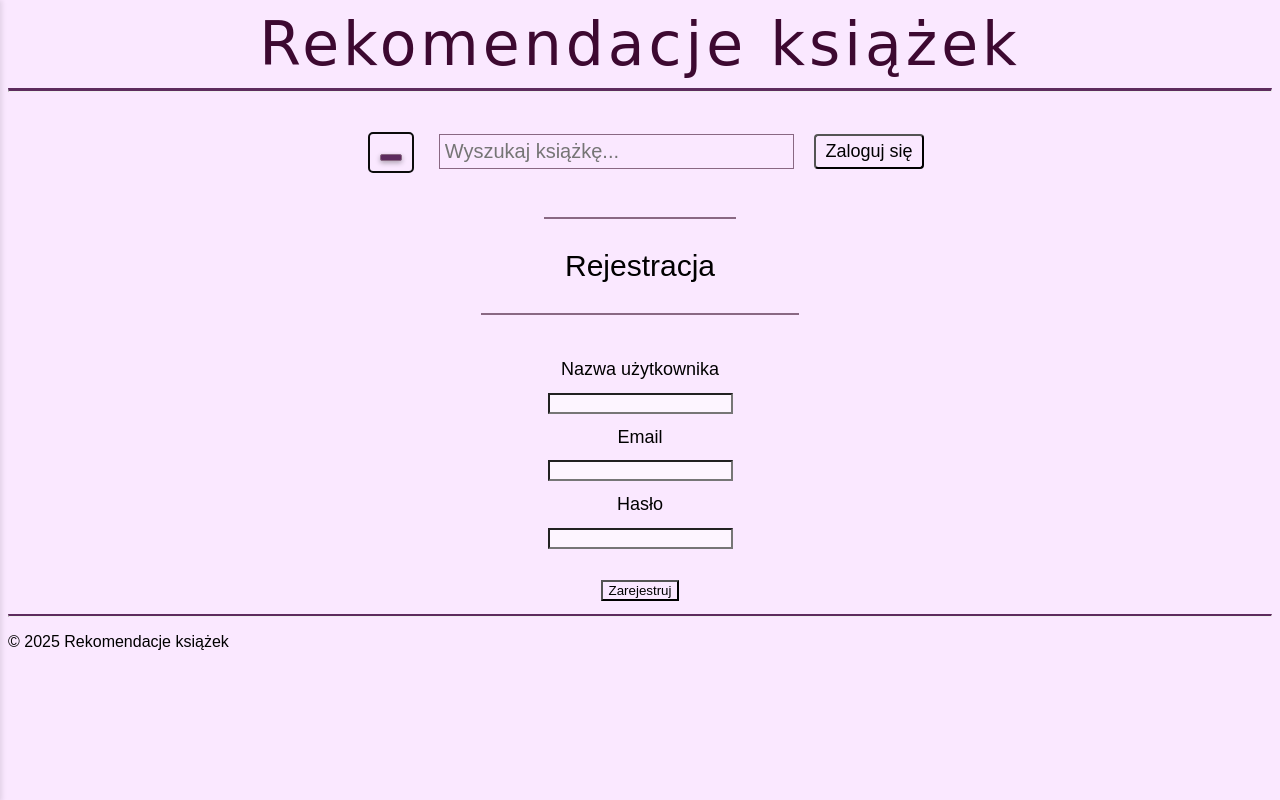
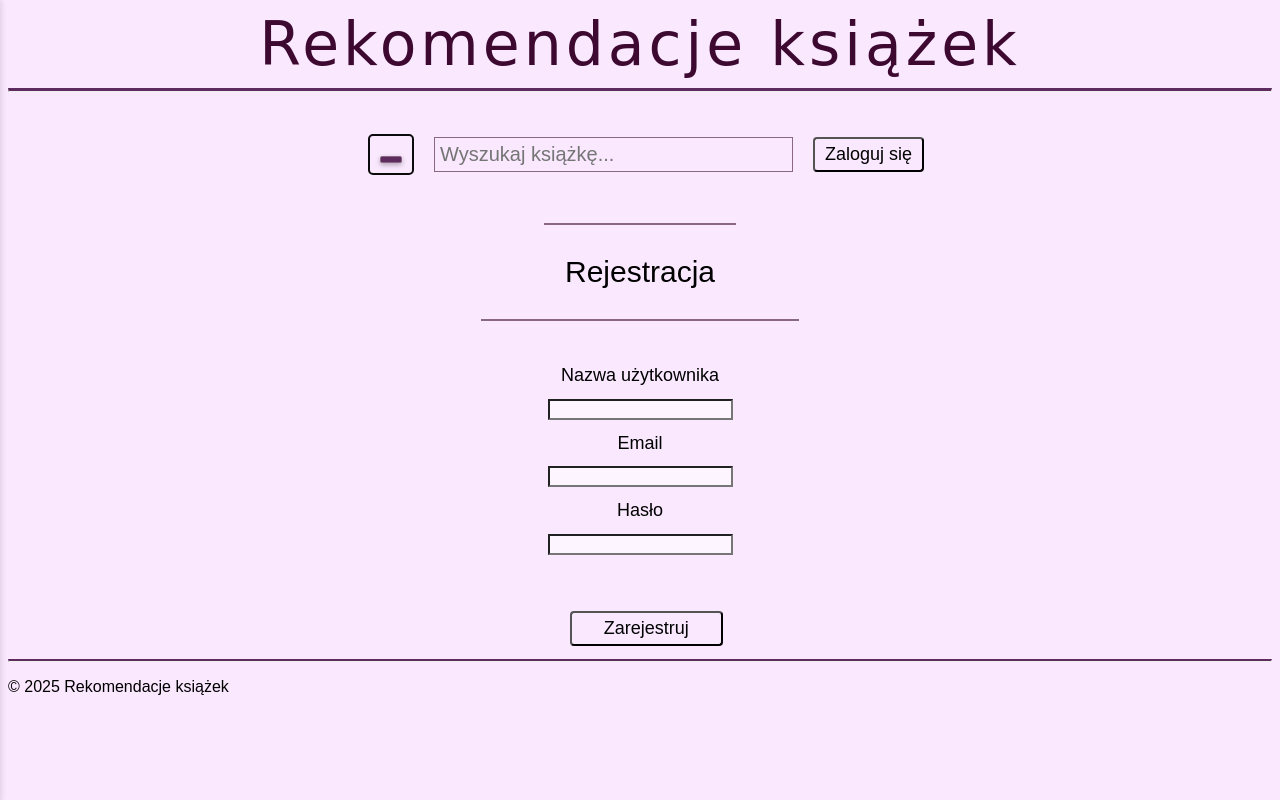
Before and after one commit to Tancerka/rekomendacje_ksiazek, a Flask app: page /register in a window 1280 px wide. Run offline with Flask 3, Linux system fonts and the light colour scheme; some web fonts are replaced.

Commit message:
/html+css/: 05.11/: small visual update -> fix nav-button and register button

```diff
--- a/static/css/style.css
+++ b/static/css/style.css
@@ -126,7 +126,7 @@ hr.solid2 {
 .nav-button{
     margin-top: 2%;
     margin-left: 25vw;
-    position: fixed;
+
     border: #0b0b0b 2px solid;
     padding: 10px;
     border-radius: 5px;
--- a/templates/nav.html
+++ b/templates/nav.html
@@ -19,7 +19,7 @@
                     <span class = "line"></span>
                 </a>
             </button>
-            <input type="text" style="width: 500px; margin-left: 33%; margin-top: 2%; background-color: transparent;" placeholder="Wyszukaj książkę..." id="search-bar">
+            <input type="text" style="width: 500px; margin-top: 2%; background-color: transparent;" placeholder="Wyszukaj książkę..." id="search-bar">
             <!-- <input type="image" src="../static/img/Windows_Settings_app_icon.png" style="margin-right: 26%; margin-top: 2%; width: 35px; height: 35px" id="settings-icon"/> -->
              {% if current_user.is_authenticated %}
                 <button class="login" style="width: 10vw; margin: 0;margin-top: 2vw;" onclick="window.location.pathname='/profile'">Profil</button>
--- a/templates/register.html
+++ b/templates/register.html
@@ -17,7 +17,7 @@
         <label for="password" class="form-label">Hasło</label><br>
         <input type="password" class="form-control" id="password" name="password" required>
     </div><br>
-    <button type="submit" class="btn btn-primary">Zarejestruj</button>
+    <button type="submit" class="btn login" style="margin-left: 27%">Zarejestruj</button>
 </form>
 
 
```
